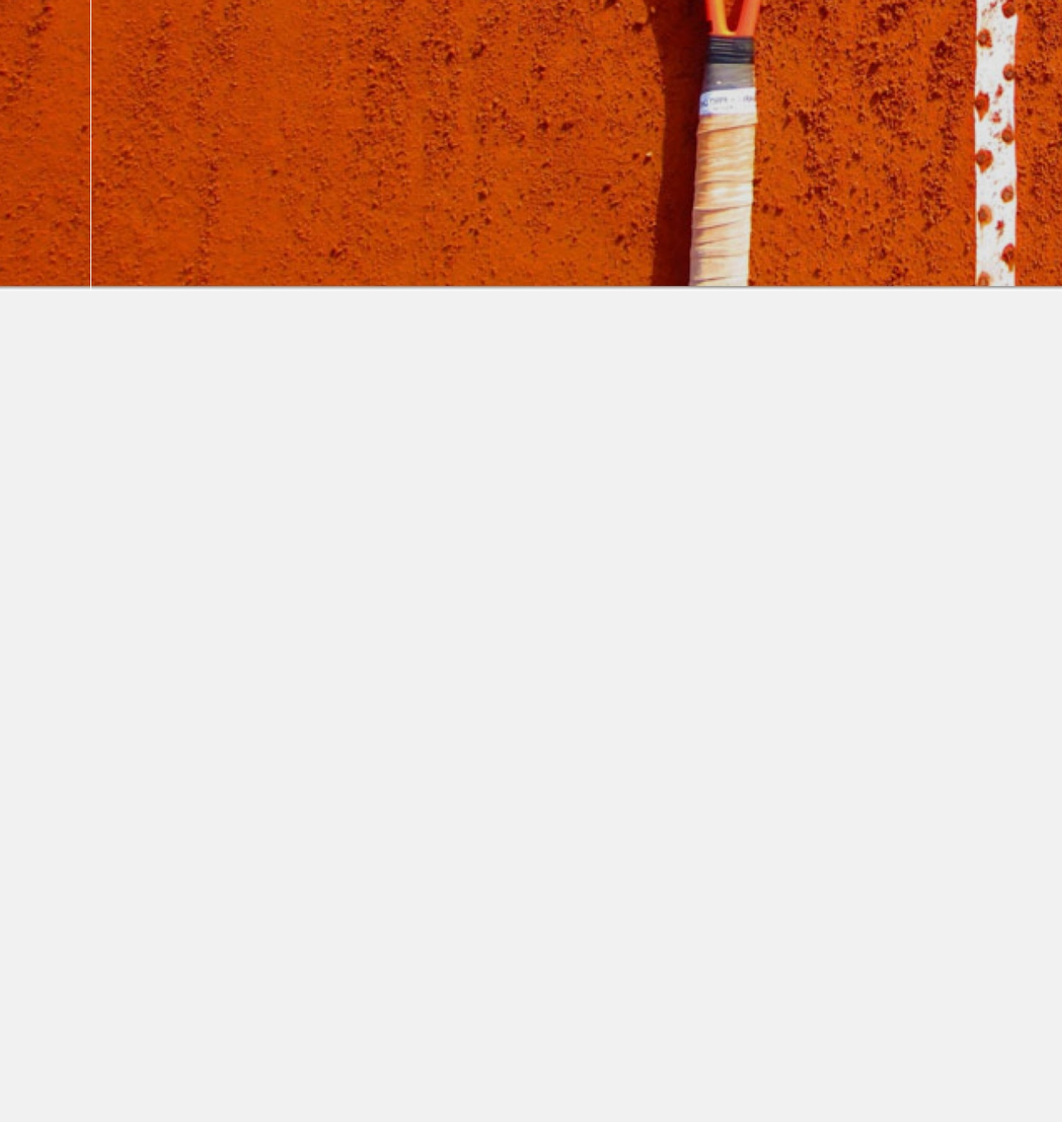
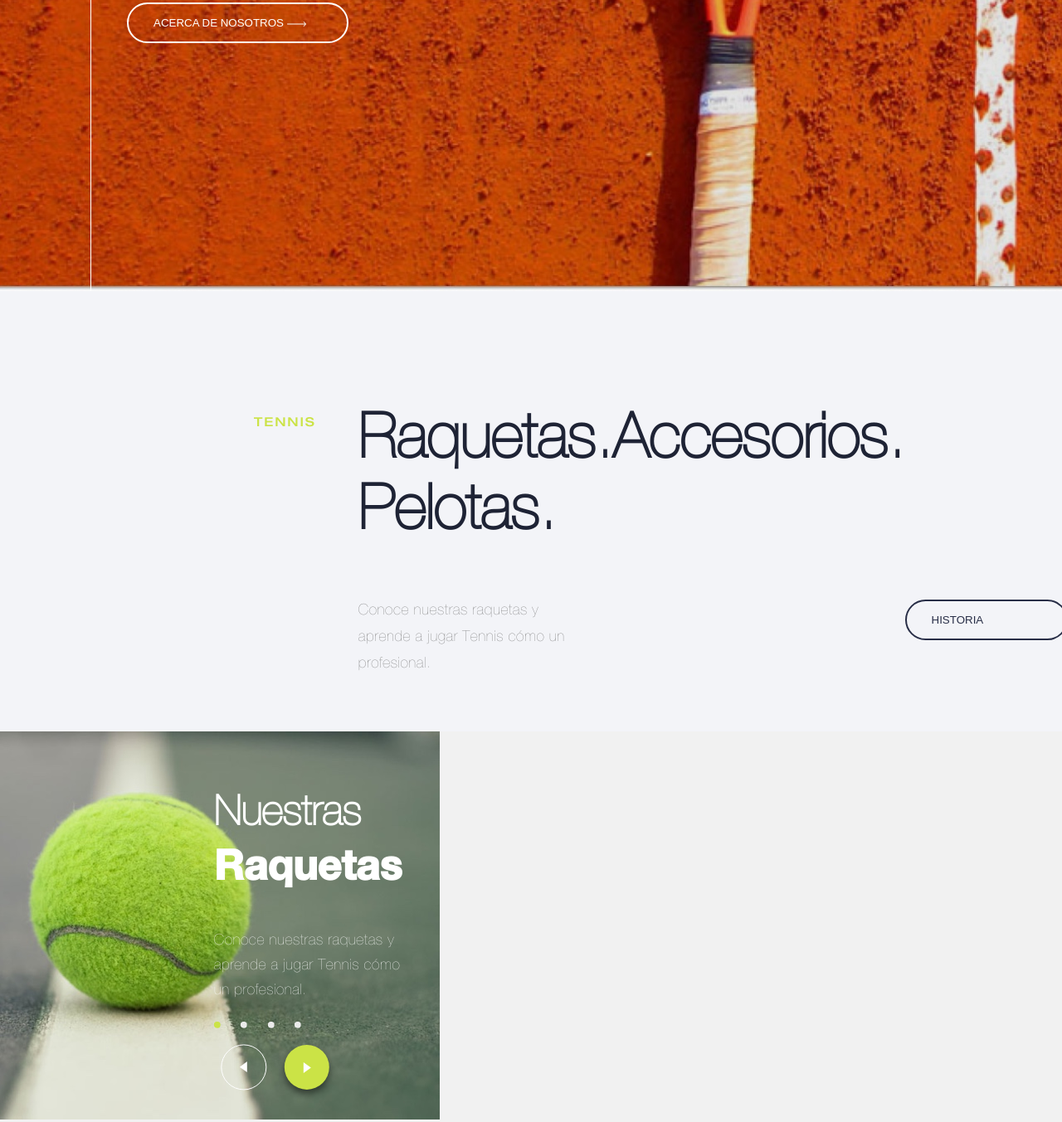
Before and after one commit to BryanTohsaka/tenis-ecommerce, a plain HTML site: page index.html in a window 1280 px wide. Shown: the part 449-1802 px from the top of the page at 83% size. Before the commit the page ends 800 px from the top, so only its background shows below. Drawn offline with Linux system fonts and the light colour scheme.

Commit message:
creacion de las seccion de informacion

```diff
--- a/index.html
+++ b/index.html
@@ -18,7 +18,7 @@
 		<div class="container">
 			<nav>
 				<ul>
-					<li>item</li>
+					<li class="active">item</li>
 					<li>item</li>
 					<li>item</li>
 					<li>item</li>
@@ -30,6 +30,59 @@
 			</nav>
 		</div>
 	</section>
+	<section class="info__header">
+		<h1>Las mejores raquetas para jugar <span>Tennis</span></h1>
+		<button>ACERCA DE NOSOTROS
+			<svg xmlns="http://www.w3.org/2000/svg" width="23" height="6" viewBox="0 0 23 6">
+				<path fill="#fefefe" fill-rule="evenodd"
+					d="M22.908 2.7L20.428.128a.39.39 0 0 0-.579 0 .425.425 0 0 0 0 .6l1.778 1.843H.413C.165 2.57 0 2.74 0 3c0 .257.165.428.413.428h21.213l-1.779 1.844a.425.425 0 0 0 0 .6.44.44 0 0 0 .29.128.44.44 0 0 0 .289-.129l2.48-2.572a.531.531 0 0 0 .002-.6z" />
+			</svg>
+		</button>
+	</section>
+	<section class="info__section">
+		<div class="item-left">TENNIS</div>
+		<div class="item-center">
+			<h1>Raquetas.Accesorios.<br>
+				Pelotas.</h1>
+			<p>Conoce nuestras raquetas y aprende a jugar Tennis cómo un profesional.</p>
+		</div>
+		<div class="item-right"><button>HISTORIA</button></div>
+	</section>
+	<section class="slider__section">
+		<div class="hero__product">
+			<img src="img/ball-color-court-1405355.jpg" alt="">
+			<div class="hero-text">
+				<h1>Nuestras <span>Raquetas</span></h1>
+				<p>Conoce nuestras raquetas y aprende a jugar Tennis cómo un profesional.</p>
+				<div class="dots">
+					<img src="img/oval.svg" alt="">
+					<img src="img/oval_2.svg" alt="">
+					<img src="img/oval_2.svg" alt="">
+					<img src="img/oval_2.svg" alt="">
+				</div>
+				<div class="buttons__slide">
+					<svg xmlns="http://www.w3.org/2000/svg" xmlns:xlink="http://www.w3.org/1999/xlink" width="72" height="72" viewBox="0 0 72 72">
+						<defs>
+								<circle id="b" cx="27" cy="37" r="27"/>
+								<filter id="a" width="159.3%" height="159.3%" x="-29.6%" y="-20.4%" filterUnits="objectBoundingBox">
+										<feOffset dy="5" in="SourceAlpha" result="shadowOffsetOuter1"/>
+										<feGaussianBlur in="shadowOffsetOuter1" result="shadowBlurOuter1" stdDeviation="4.5"/>
+										<feColorMatrix in="shadowBlurOuter1" values="0 0 0 0 0 0 0 0 0 0 0 0 0 0 0 0 0 0 0.5 0"/>
+								</filter>
+						</defs>
+						<g fill="none" fill-rule="nonzero">
+								<g transform="translate(9 4)">
+										<use  xlink:href="#b" stroke="#FFF"/>
+								</g>
+								<path fill="#FFF" d="M32 35v13l9-6.8z"/>
+						</g>
+				</svg>
+					<img src="img/group-copy-2.svg" alt="">
+				</div>
+			</div>
+		</div>
+
+	</section>
 </body>
 
 </html>
--- a/style.css
+++ b/style.css
@@ -54,7 +54,7 @@ html {
 	top: 0;
 	left: 109px;
 	height: 100%;
-	width: 100vw;
+	width: 90%;
 	border-left: 1px solid #fff;
 	color: #fff;
 }
@@ -76,5 +76,112 @@ nav ul li{
 	margin-right: 50px;
 }
 li.active{
-	font: ;
+	font-family: HelveticaNeueBold;
 }
+li.active::before{
+	content: '';
+	position: absolute;
+	width: 20px;
+	top: 90px;
+	border-bottom: 2px solid #fff;
+}
+.info__header{
+	position: absolute;
+	top: 225px;
+	width: 40%;
+	left: 153px;
+}
+.info__header h1{
+	font-size: 53px;
+	line-height: 68px;
+	letter-spacing: -0.05px;
+	color: #fff;
+}
+.info__header h1 span{
+	color: #cbe346;
+	font-family: HelveticaNeueBold;
+}
+.info__header button{
+	background: transparent;
+	border: 2px solid #fff;
+	border-radius: 50px;
+	padding: 15px 49px 15px 30px;
+	color: #fff;
+}
+.info__section{
+	background-color: #f3f4f8;
+	height: 392px;
+	padding: 72px 168px 67px 255px;
+}
+.info__section{
+	display: flex;
+}
+.item-left{
+	font-size: 15px;
+	text-align: right;
+	line-height: 2;
+	letter-spacing: 1.87px;
+	color: #cbe346;
+	font-family: HelveticaNeueMedium;
+	margin: 70px 51px;
+}
+.item-center{
+	font-size: 50px;
+	line-height: 1.14;
+	letter-spacing: -0.06px;
+	color: #1e2335;
+}
+.item-center p{
+	font-size: 18px;
+	line-height: 1.78;
+	letter-spacing: 0.51px;
+	color: #787878;
+	padding: 0 400px 0 0;
+}
+.item-right button{
+	margin-top: 300px;
+	background: transparent;
+	border: 2px solid #282e47;
+	border-radius: 50px;
+	padding: 15px 100px 15px 30px;
+	color: #282e47;
+}
+.slider__section{
+	height: 468px;
+	position: absolute;
+}
+.hero__product{
+	position: relative;
+}
+.hero-text {
+  text-align: center;
+  position: absolute;
+  top: 50%;
+  left: 70%;
+	text-align: left;
+  transform: translate(-50%, -50%);
+  color: white;
+}
+.hero-text h1{
+	font-size: 50px;
+  line-height: 1.28;
+  letter-spacing: -0.06px;
+}
+.hero-text h1 span{
+	font-family: HelveticaNeueBold;
+}
+.hero-text p{
+	font-size: 18px;
+  line-height: 1.67;
+  letter-spacing: 0.51px;
+	color: #fff;
+}
+.dots img{
+	margin-right: 20px;
+}
+.buttons__slide svg{
+	transform: rotate(180deg);
+}
+.buttons__slide img{
+	margin-top: 13px;
+}
```
